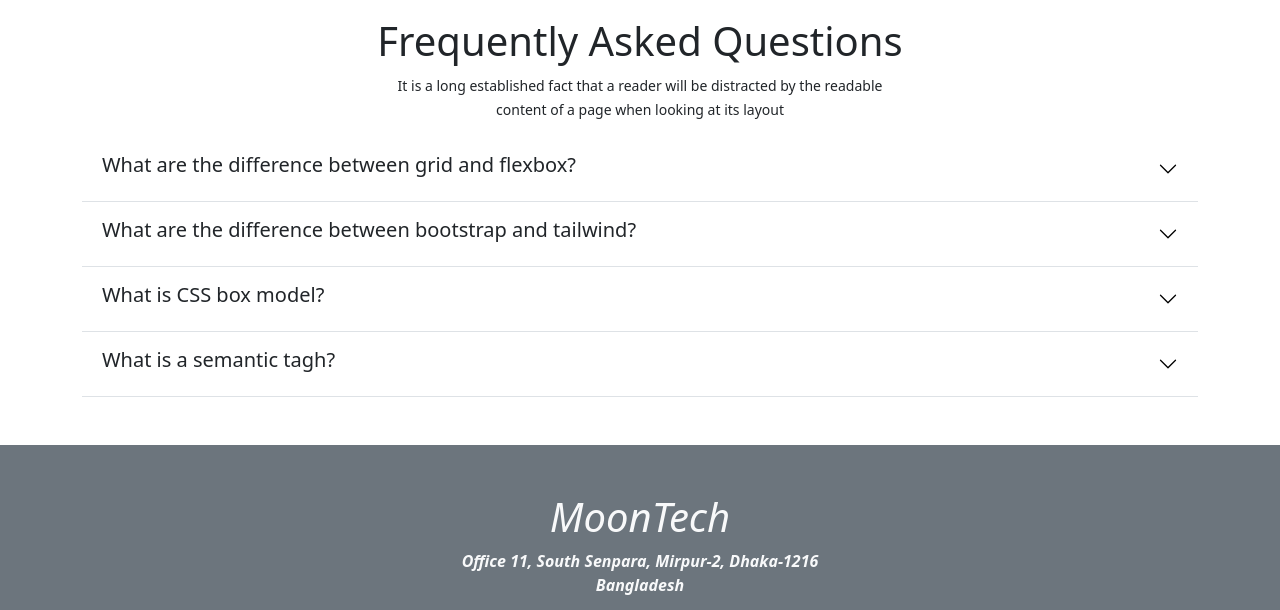
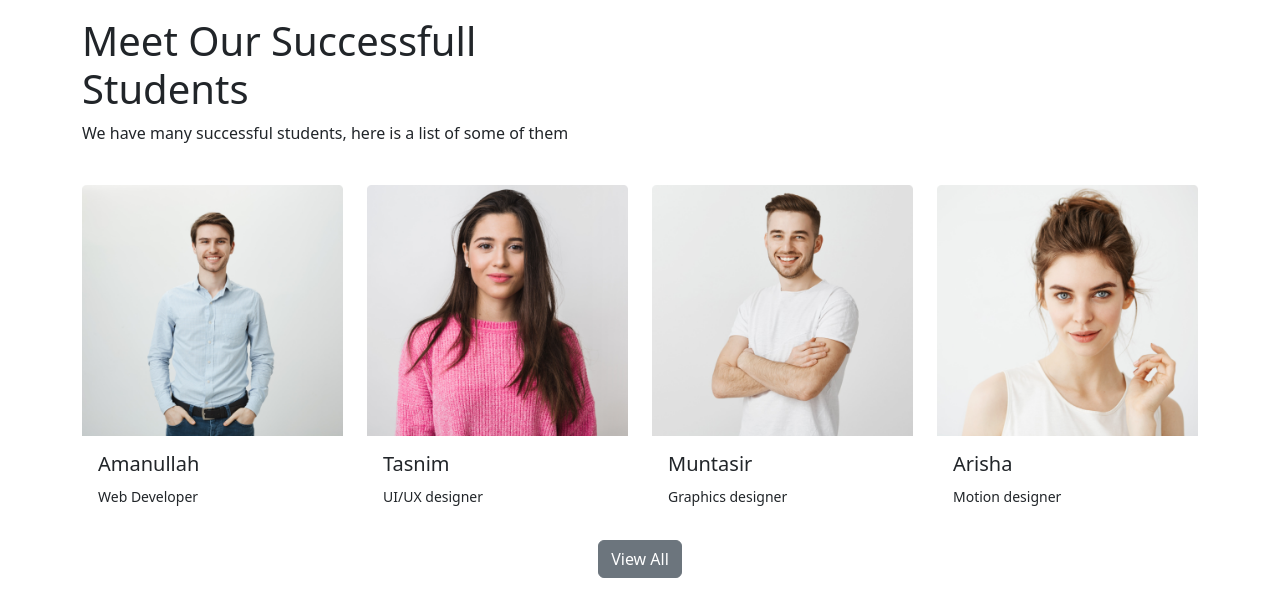
Before and after one commit to SamaulHaque/moonTech.com, a plain HTML site: page index.html in a window 1280 px wide. Shown: the part 2270-2880 px from the top of the page. Drawn offline with nearby package versions, Linux system fonts and the light colour scheme.

Commit message:
succesfull student section done

```diff
--- a/index.html
+++ b/index.html
@@ -129,6 +129,7 @@
     </header>
     <!-------------------- main section start here ------------------------>
     <main class="m-0 p-0">
+
         <section class="mt-5 text-center">
             <h2>Learn about our popular <br> courses</h2>
             <p>Click on our course sector for details about the course.
@@ -293,6 +294,58 @@
             </div>
         </section>
         <!------------- ready to join end here ------------------>
+        <!---------- Successfull Students start ----------->
+        <section class="container">
+            <h1>Meet Our Successfull <br> Students</h1>
+            <p>We have many successful students, here is a list of some of     them</p>
+            <div class="row g-4 mt-1">
+                <div class="col-lg-3 col-md-6 col-sm-12">
+
+                            <img class="img-fluid" src="images/student/student-1.png" alt="">
+
+                            <div class="p-3">
+                                <h5>Amanullah</h5>
+                                <small>Web Developer</small>
+                            </div>
+                    </div>
+
+
+                <div class="col-lg-3 col-md-6 col-sm-12">
+
+                        <img class="img-fluid" src="images/student/student-2.png" alt="">
+
+                    <div class="p-3">
+                        <h5>Tasnim</h5>
+                        <small>UI/UX designer</small>
+                    </div>
+                </div>
+                <div class="col-lg-3 col-md-6 col-sm-12">
+
+                        <img class="img-fluid" src="images/student/student-3.png" alt="">
+
+                    <div class="p-3">
+                        <h5>Muntasir</h5>
+                        <small>Graphics designer</small>
+                    </div>
+                </div>
+                <div class="col-lg-3 col-md-6 col-sm-12">
+
+                        <img class="img-fluid" src="images/student/student-4.png" alt="p-3">
+
+                    <div class="p-3">
+                        <h5>Arisha</h5>
+                        <small>Motion designer</small>
+                    </div>
+                </div>
+            </div>
+            <div class="text-center mt-3 mb-5">
+                <button class="btn btn-secondary">View All</button>
+            </div>
+        </section>
+        <!---------- Successfull Students end ----------->
+        <!----------- student feedback start here-------->
+
+        <!----------- student feedback end here-------->
         <!--------------- frequently ask start here----------->
         <section class="container my-5">
             <div class="text-center">
@@ -352,25 +405,28 @@
                   </div>
               </div>
         </section>
+        <!--------------- frequently ask end here----------->
 
+        <!----------- company start here-------------->
 
+        <!----------- company end here-------------->
     </main>
     <!-------------------- main section end here ------------------------>
     <!--------------- frequently ask end here----------->
         <!--------------- footer start here----------->
-        <footer>
+        <!-- <footer>
             <section class="bg-secondary py-5 mt-5 text-center text-light">
                 <h1>MoonTech</h1>
                 <p>Office 11, South Senpara, Mirpur-2, Dhaka-1216 <br>Bangladesh</p>
                 <p>Privacy Ploicy | Terms of use</p>
-                <div class="icon text-light">
+                <div class="text-light">
                     <a class="social-icon" target="_blank" href="https://www.facebook.com/"><i class="fa-brands fa-square-facebook"></i>
                     </a>
                     <a class="social-icon" target="_blank" href="https://twitter.com/"><i class="fa-brands fa-square-twitter"></i></a>
                     <a class="social-icon" target="_blank" href="https://www.youtube.com/"><i class="fa-brands fa-youtube"></i></a>
                 </div>
             </section>
-        </footer>
+         </footer> -->
         <!--------------- footer end here----------->
     <!-------------------------------------
         js cdn link
```
